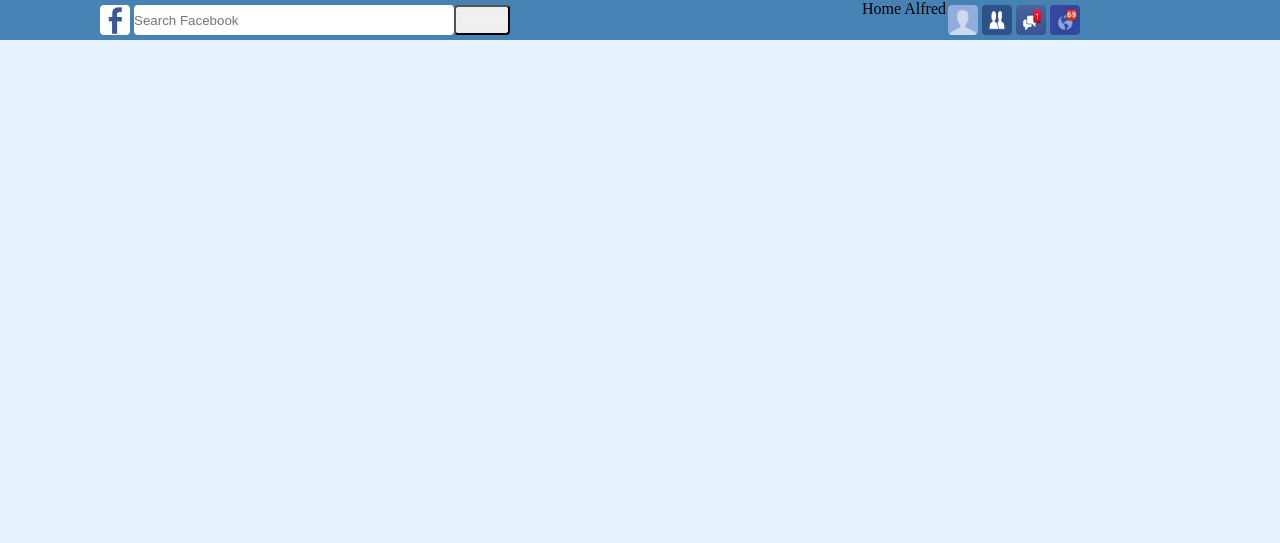
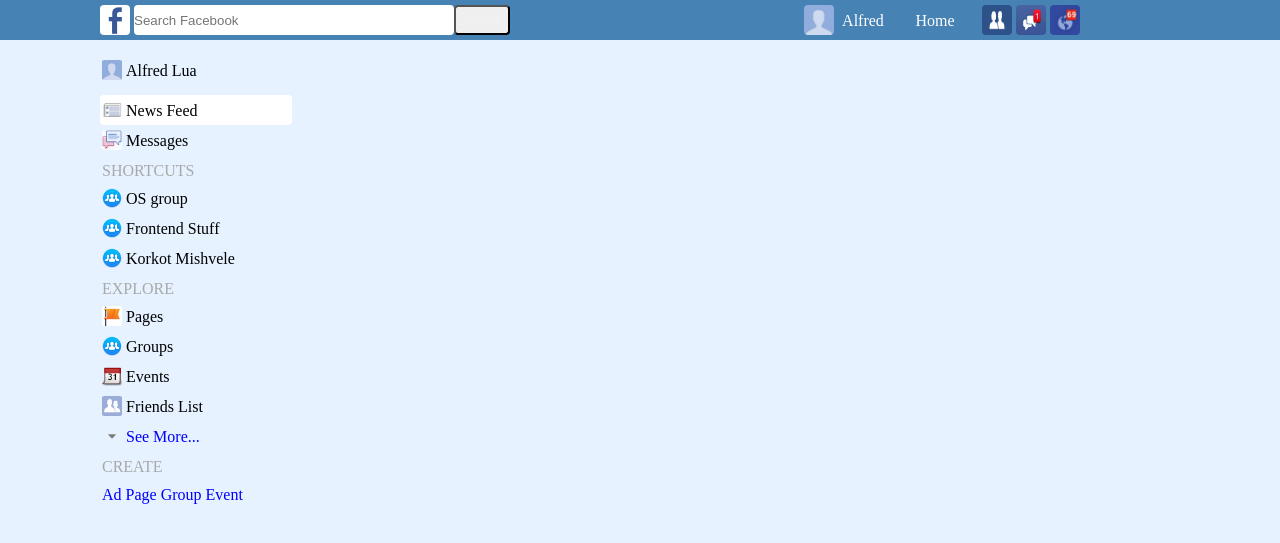
Before and after one commit to xosrika/facebook-main-page, a PHP site: page / in a window 1280 px wide. Shown: the top 543 px of the page. Run offline with PHP 8.4, Linux system fonts and the light colour scheme.

Commit message:
Started working on left column

```diff
--- a/index.php
+++ b/index.php
@@ -26,9 +26,6 @@
 			padding: 0;
 			overflow: hidden;
 			background-color: steelblue;
-			float: left;
-		}
-		#form{
 			float: left;
 		}
 
@@ -68,7 +65,7 @@
 
 		}
 
-		#news{
+		#right-bar{
 			float: right;
 		}
 
@@ -110,17 +107,94 @@
 			width: 30px;
 			border-radius: 4px;
 		}
-		#news.a{
+		#right-bar a{
 			margin: 2px;
-			margin-right: 200px;
+			margin-right: 20px;
+			margin-top: 12px;
+			margin-bottom: 12px;
+			float: right;
+			height: 16px;
+			width: 50px;
+
+			text-align: center;
+			color: white;
+		}
+
+		#left-column{
+			margin-left: 95px;
+			padding: 5px;
+			width: 15%;
+		}
+
+		#content{
+			width: 100%;
+			margin-top:50px;
+
+		}
+
+		#user-content{
+			float: left;
+			margin-bottom: 10px;
+		}
+
+		#news-feed{
+			float: left;
+			width: 100%;
+			background: white;
+			border-radius: 4px;
+		}
+
+		#left-messages{
+			float: left;
+			width: 100%;
+			border-radius: 4px;
+		}
+
+		.left-column-picture{
+			margin: 2px;
 			margin-top: 5px;
 			margin-bottom: 5px;
-			float: right;
-			height: 30px;
-			width: 30px;
-			border-radius: 4px;
+			float: left;
+			height: 20px;
+			width: 20px;
+			border-radius: 2px;
+		}
+
+		#left-column a{
+			margin: 2px;
+			margin-right: 2px;
+			margin-top: 7px;
+			margin-bottom: 7px;
+			float: left;
+			height: 14px;
 			text-align: center;
 		}
+
+		#left-column ul{
+			padding: 0px;
+			margin: 0px;
+			border: 0px;
+			list-style: none;
+		}
+		#left-column il{
+
+		}
+
+		.left-label{
+			color: #A9A9A9;
+			margin-top: 30px;
+			clear: both;
+			float: left;
+		}
+
+		ul{
+			list-style-type: none;
+		}
+
+		/* #create{
+			list-style-type: circle !important;
+		}		 */
+
 
 	</style>
     <meta charset="utf-8">
@@ -130,28 +204,75 @@
   </head>
   <body>
 	<div id="navbar" class="group">
-		<form id="foom" action="/index.php">
+		<form id="left-bar" action="index.php">
 			<img id="logo" src="logo1.png">
 			<input type="text" id="search" name="search" placeholder="Search Facebook">
 			<button id="search">search </img> </button>
-		</form>
-		<div id="news">
-
-
+		</form> <!-- #left-bar -->
+		<div id="right-bar">
 
 			<img id="globe" src="globe.png">
 			<img id="messages" src="messages.png">
 			<img id="friend-req" src="friends.jpg">
-			<a>Home</a>
-			<a>Alfred</a>
-
+			<a text-align="center">Home</a>
+			<a text-align="center">Alfred</a>
 			<img id="person" src="person.jpg">
 
-		</div>
+		</div> <!-- #right-bar -->
 
 	</div> <!-- #navbar -->
 
+	<div id="content">
+
 		<div id="left-column" class="group">
+
+			<div id="user-content" class="group">
+				<img class="left-column-picture" src="person.jpg">
+				<a>Alfred Lua</a>
+			</div> <!-- #user column -->
+
+			<div id="news-feed">
+				<img class="left-column-picture" src="news-feed.jpeg">
+				<a style="float: left;">News Feed</a>
+			</div> <!-- #news feed -->
+
+			<div id="left-messages">
+				<img class="left-column-picture" src="messages-left.jpg">
+				<a style="float: left;">Messages</a>
+			</div><!-- #left messages -->
+
+			<a class="left-label">SHORTCUTS</a>
+
+
+			<ul>
+				<li style="clear: both;"><img class="left-column-picture" src="group.png"> <a>OS group</a></li>
+				<li style="clear: both;"><img class="left-column-picture" src="group.png"> <a>Frontend Stuff</a></li>
+				<li style="clear: both;"><img class="left-column-picture" src="group.png"> <a>Korkot Mishvele</a></li>
+			</ul> <!-- shortcuts -->
+
+
+			<a class="left-label">EXPLORE</a>
+
+			<ul>
+
+				<li style="clear: both;"><img class="left-column-picture" src="pages.jpg"> <a>Pages</a></li>
+				<li style="clear: both;"><img class="left-column-picture" src="group.png"> <a>Groups</a></li>
+				<li style="clear: both;"><img class="left-column-picture" src="events.png"> <a>Events</a></li>
+				<li style="clear: both;"><img class="left-column-picture" src="friends-list.jpg"> <a>Friends List</a></li>
+				<li style="clear: both;"><img class="left-column-picture" src="dropdown.png"> <a style="color: blue;">See More...</a></li>
+			</ul> <!-- explore -->
+
+			<a class="left-label">CREATE</a>
+
+			<ul style="clear: both; color: blue;" id="create">
+
+				<li> <a>Ad</a></li>
+				<li> <a>Page</a></li>
+				<li> <a>Group</a></li>
+				<li> <a>Event</a></li>
+
+			</ul> <!-- create -->
+
 
 		</div> <!-- #left-column -->
 
@@ -167,6 +288,8 @@
 
 		</div> <!-- #friends-column -->
 
+	</div> <!-- #content -->
+
   </body>
 
 
```
Also changed, not shown: dropdown.png (added), events.png (added), friends-list.jpg (added), group.png (added), messages-left.jpg (added), news-feed.jpeg (added), pages.jpg (added). Lines whose indentation alone changed are shown as unchanged.
